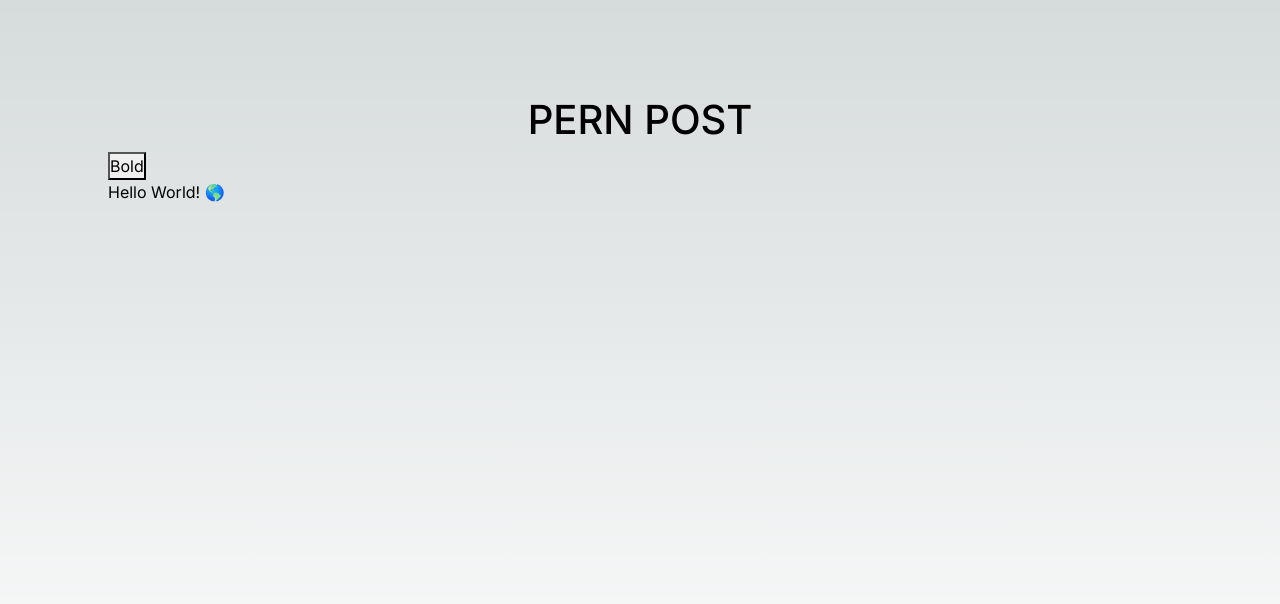
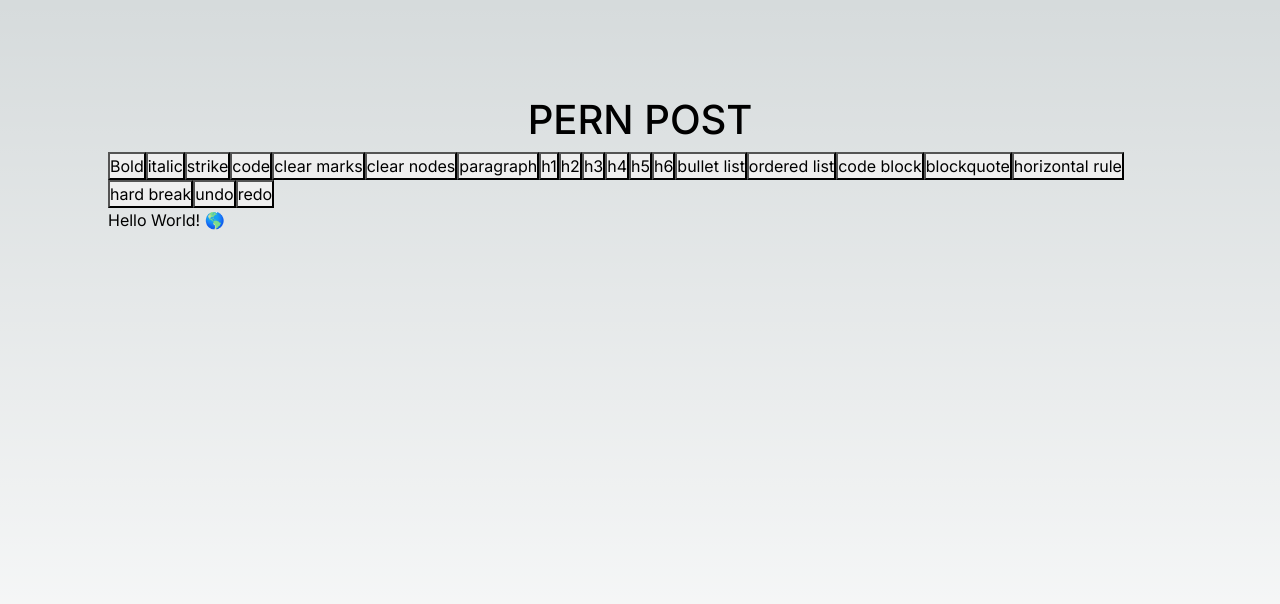
Before and after one commit to henryistyping/my_webpage, a Next.js app in the folder frontend/: page / in a window 1280 px wide. Shown: the top 604 px of the page. Built offline with nearby package versions, Linux system fonts and the light colour scheme.

Commit message:
added all the buttons for editor

```diff
--- a/frontend/app/components/TipTap.tsx
+++ b/frontend/app/components/TipTap.tsx
@@ -20,6 +20,97 @@ const Tiptap = () => {
         <button onClick={() => editor.chain().focus().toggleBold().run()}>
           Bold
         </button>
+        <button
+          onClick={() => editor.chain().focus().toggleItalic().run()}>
+          italic
+        </button>
+        <button
+          onClick={() => editor.chain().focus().toggleStrike().run()}
+        >
+          strike
+        </button>
+        <button
+          onClick={() => editor.chain().focus().toggleCode().run()}
+        >
+          code
+        </button>
+        <button onClick={() => editor.chain().focus().unsetAllMarks().run()}>
+          clear marks
+        </button>
+        <button onClick={() => editor.chain().focus().clearNodes().run()}>
+          clear nodes
+        </button>
+        <button
+          onClick={() => editor.chain().focus().setParagraph().run()}
+        >
+          paragraph
+        </button>
+        <button
+          onClick={() => editor.chain().focus().toggleHeading({ level: 1 }).run()}
+        >
+          h1
+        </button>
+        <button
+          onClick={() => editor.chain().focus().toggleHeading({ level: 2 }).run()}
+        >
+          h2
+        </button>
+        <button
+          onClick={() => editor.chain().focus().toggleHeading({ level: 3 }).run()}
+        >
+          h3
+        </button>
+        <button
+          onClick={() => editor.chain().focus().toggleHeading({ level: 4 }).run()}
+        >
+          h4
+        </button>
+        <button
+          onClick={() => editor.chain().focus().toggleHeading({ level: 5 }).run()}
+        >
+          h5
+        </button>
+        <button
+          onClick={() => editor.chain().focus().toggleHeading({ level: 6 }).run()}
+        >
+          h6
+        </button>
+        <button
+          onClick={() => editor.chain().focus().toggleBulletList().run()}
+        >
+          bullet list
+        </button>
+        <button
+          onClick={() => editor.chain().focus().toggleOrderedList().run()}
+        >
+          ordered list
+        </button>
+        <button
+          onClick={() => editor.chain().focus().toggleCodeBlock().run()}
+        >
+          code block
+        </button>
+        <button
+          onClick={() => editor.chain().focus().toggleBlockquote().run()}
+        >
+          blockquote
+        </button>
+        <button onClick={() => editor.chain().focus().setHorizontalRule().run()}>
+          horizontal rule
+        </button>
+        <button onClick={() => editor.chain().focus().setHardBreak().run()}>
+          hard break
+        </button>
+        <button
+          onClick={() => editor.chain().focus().undo().run()}
+        >
+          undo
+        </button>
+        <button
+          onClick={() => editor.chain().focus().redo().run()}
+        >
+          redo
+        </button>
       </div>
       <EditorContent editor={editor} />
     </>
```
